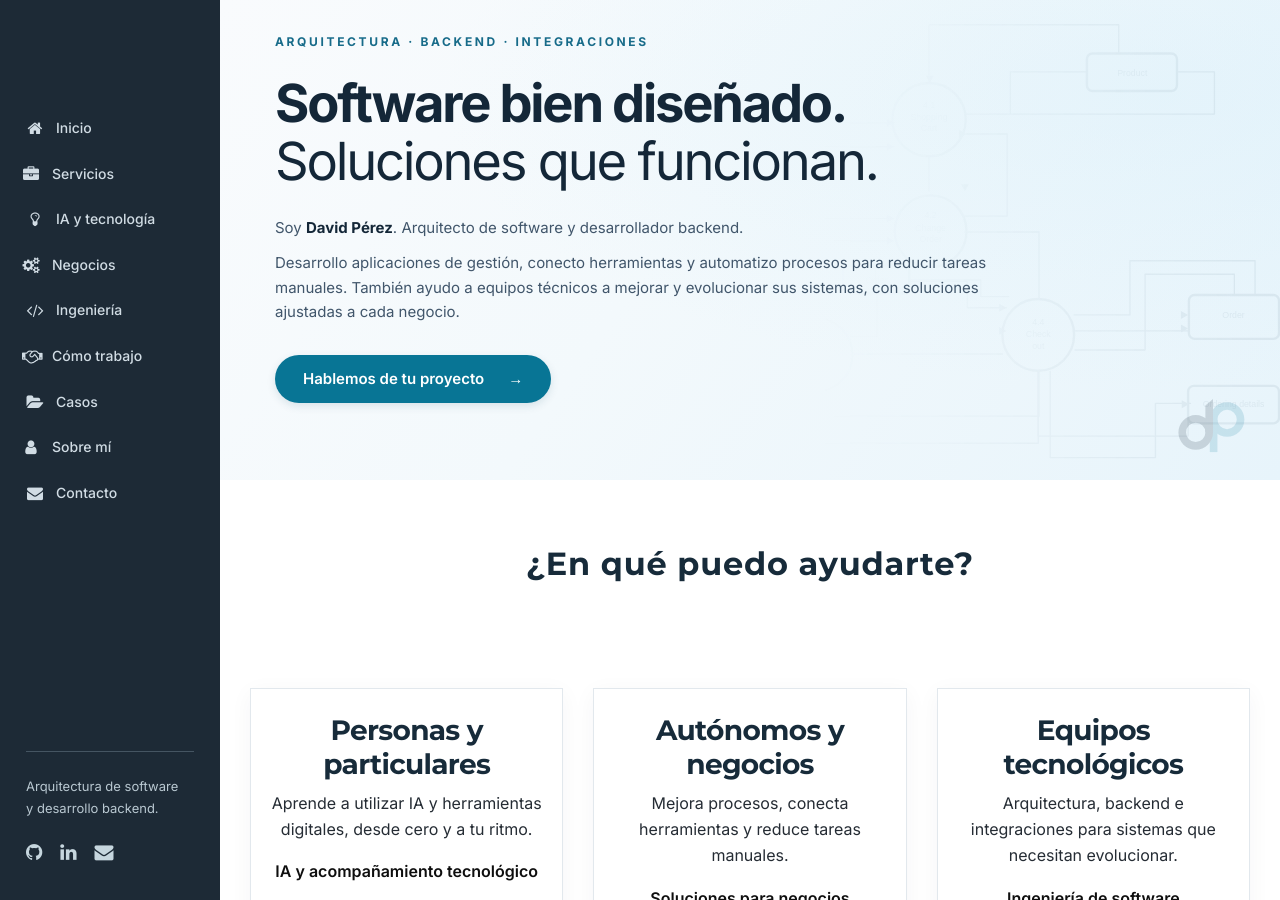
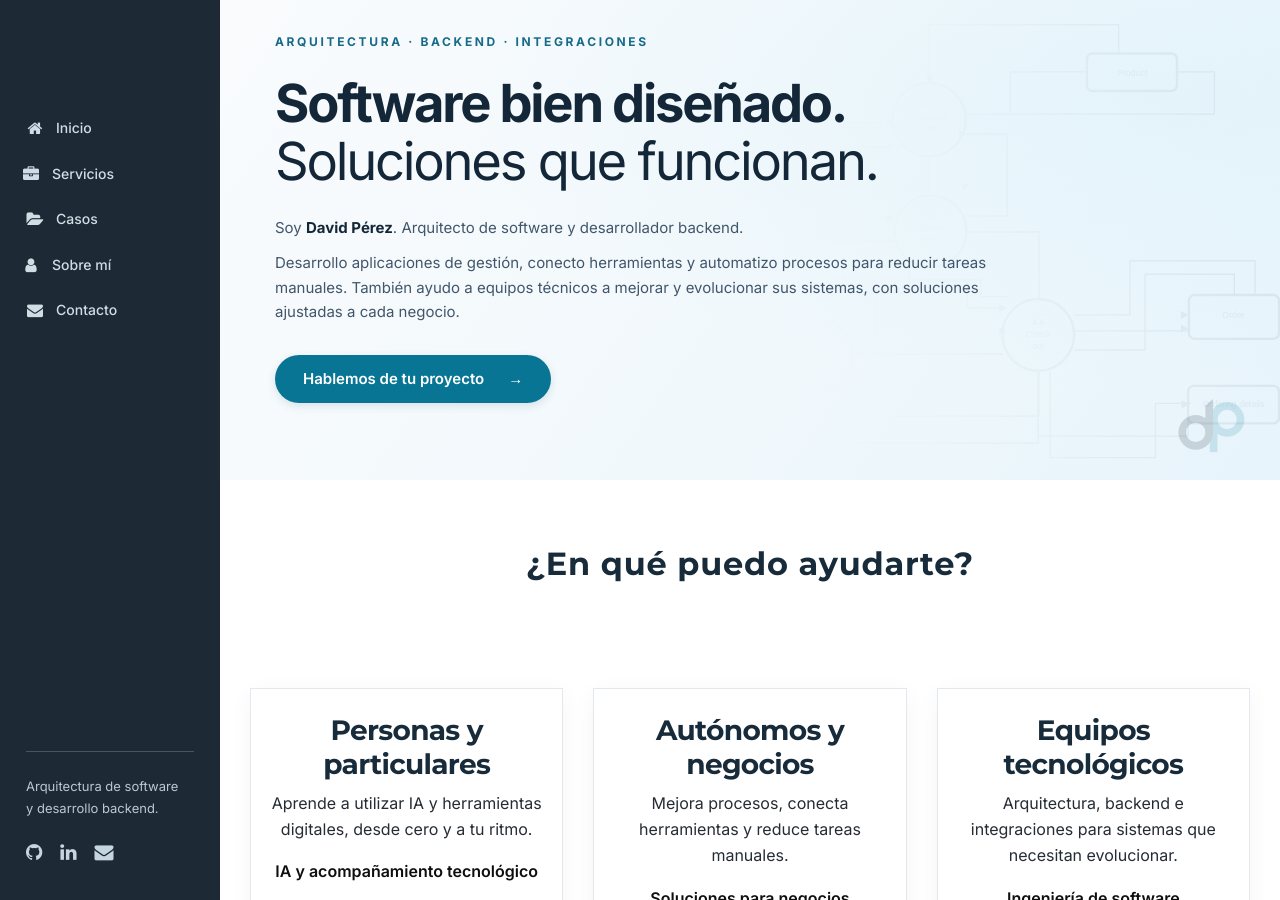
Before and after one commit to dabiz-me/dabiz.me, a Jekyll site: the page built from index.html, in a window 1280 px wide and 900 px high. Built offline with Jekyll 4.4.1, drawn with Linux system fonts in a browser that asks for light colours.

Commit message:
fix(v3): restore compact navigation and service discovery

```diff
--- a/_includes/header.html
+++ b/_includes/header.html
@@ -6,14 +6,9 @@
       <nav aria-label="Navegación principal">
         <ul class="themeix-nav-menu list-inline">
           <li><a class="btn-animated" href="{{ '/#about' | relative_url }}"><i class="fa fa-home" aria-hidden="true"></i>Inicio</a></li>
-          <li><a class="btn-animated" href="{{ '/#services' | relative_url }}"><i class="fa fa-briefcase" aria-hidden="true"></i>Servicios</a></li>
-          <li><a class="btn-animated" href="{{ '/ia-y-tecnologia/' | relative_url }}"><i class="fa fa-lightbulb-o" aria-hidden="true"></i>IA y tecnología</a></li>
-          <li><a class="btn-animated" href="{{ '/soluciones-negocios/' | relative_url }}"><i class="fa fa-cogs" aria-hidden="true"></i>Negocios</a></li>
-          <li><a class="btn-animated" href="{{ '/ingenieria-software/' | relative_url }}"><i class="fa fa-code" aria-hidden="true"></i>Ingeniería</a></li>
-          <li><a class="btn-animated" href="{{ '/como-trabajo/' | relative_url }}"><i class="fa fa-handshake-o" aria-hidden="true"></i>Cómo trabajo</a></li>
-          <li><a class="btn-animated" href="{{ '/proyectos-y-casos/' | relative_url }}"><i class="fa fa-folder-open" aria-hidden="true"></i>Casos</a></li>
+          <li><a class="btn-animated" href="{{ '/servicios/' | relative_url }}"><i class="fa fa-briefcase" aria-hidden="true"></i>Servicios</a></li>
+          <li><a class="btn-animated" href="{{ '/#portfolio' | relative_url }}"><i class="fa fa-folder-open" aria-hidden="true"></i>Casos</a></li>
           <li><a class="btn-animated" href="{{ '/#sobre-mi' | relative_url }}"><i class="fa fa-user" aria-hidden="true"></i>Sobre mí</a></li>
-          {% if site.blog %}<li><a class="btn-animated" href="{{ site.blog }}" target="_blank" rel="noopener noreferrer"><i class="fa fa-pencil" aria-hidden="true"></i>Blog</a></li>{% endif %}
           <li><a class="btn-animated" href="{{ '/#contact' | relative_url }}"><i class="fa fa-envelope" aria-hidden="true"></i>Contacto</a></li>
         </ul>
       </nav>
```
